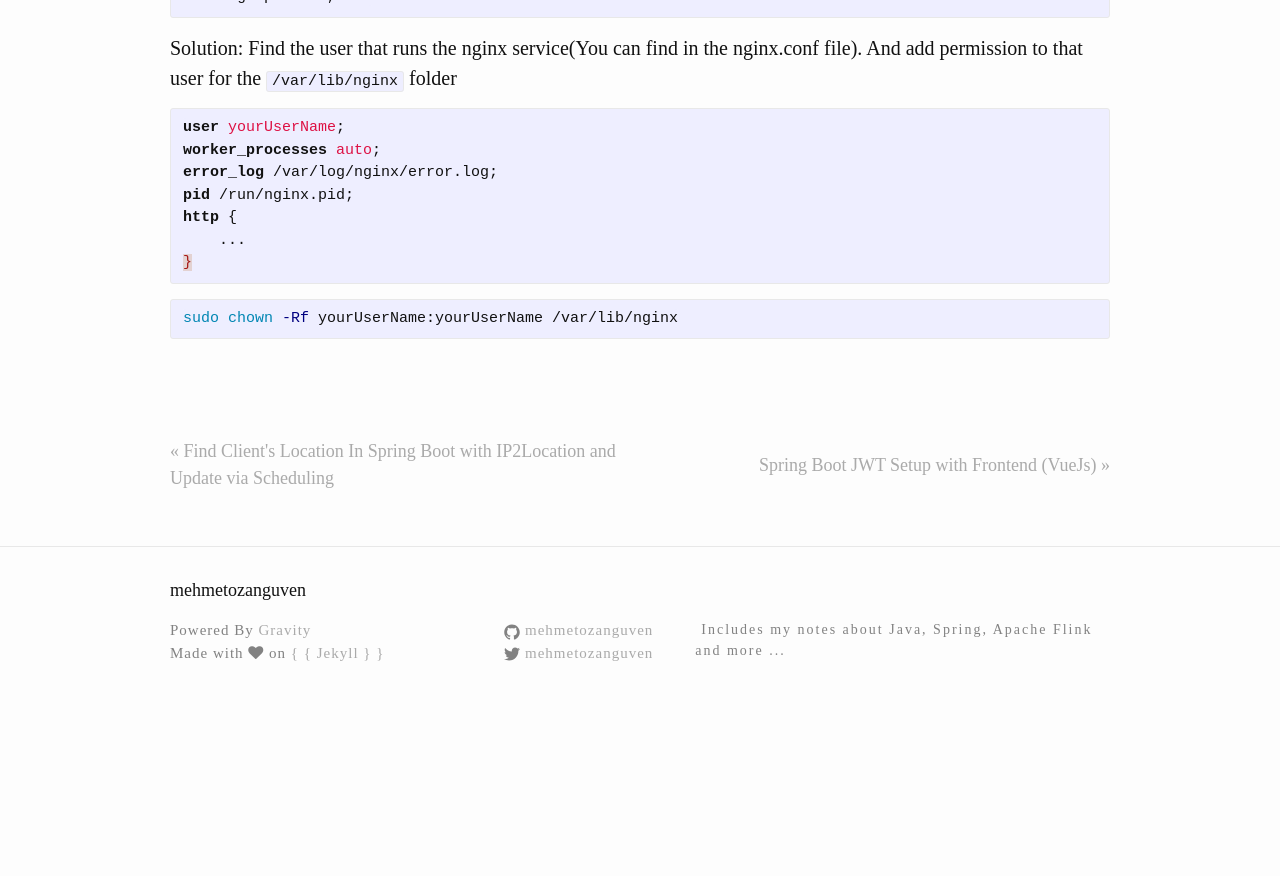
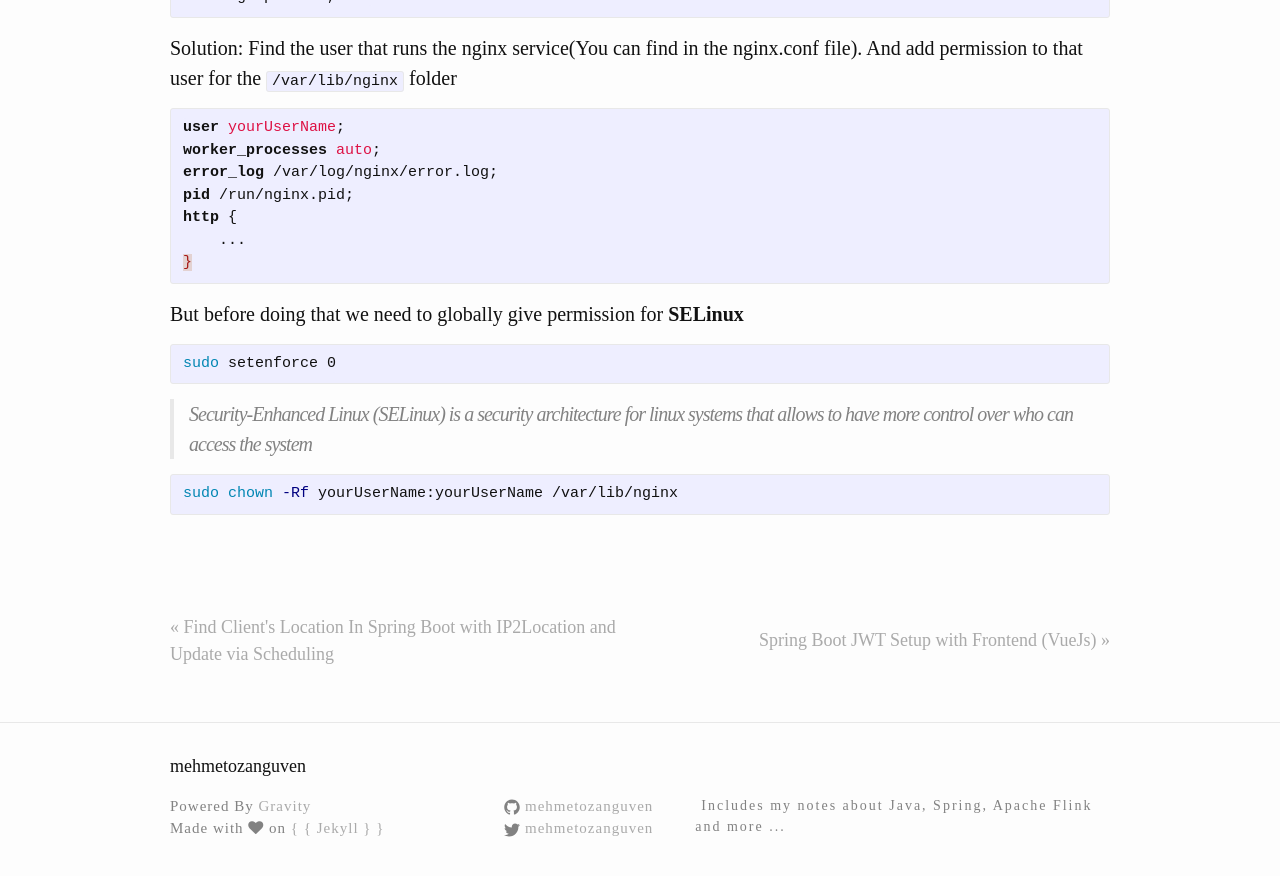
Before and after one commit to mehmetozanguven/mehmetozanguven.github.io, a Jekyll site: the page built from _posts/how_to/2021-06-02-how-to-resolve-nginx-tmp-permission-denied.md, in a window 1280 px wide and 900 px high, scrolled down 1114 px. Shown: the top 876 px of the window. Built offline with Jekyll 4.4.1, drawn with Linux system fonts in a browser that asks for light colours; nearby versions of some CDN libraries; some web fonts are replaced; before the commit the page ends 1838 px from its top, so only the background shows below that.

Commit message:
Update document

````diff
--- a/_posts/how_to/2021-06-02-how-to-resolve-nginx-tmp-permission-denied.md
+++ b/_posts/how_to/2021-06-02-how-to-resolve-nginx-tmp-permission-denied.md
@@ -28,6 +28,14 @@ http {
 }
 ```
 
+But before doing that we need to globally give permission for **SELinux**
+
+```bash
+sudo setenforce 0
+```
+
+> Security-Enhanced Linux (SELinux) is a security architecture for linux systems that allows to have more control over who can access the system
+
 ```bash
 sudo chown -Rf yourUserName:yourUserName /var/lib/nginx
 ```
````
